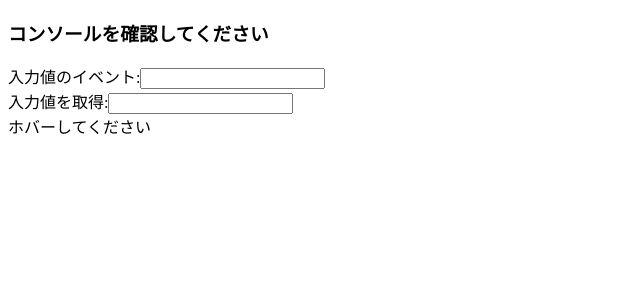
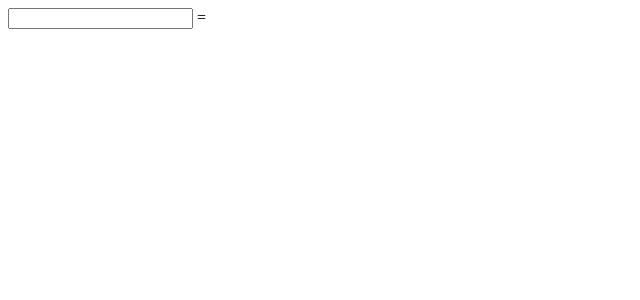
Before and after one commit to Anji0358/react-practice, a React (Vite) app: page / in a window 1280 px wide. Shown: the top 300 px of the page, without its empty margins (0-640 px from the left). Built offline with nearby package versions, Linux system fonts and the light colour scheme.

Commit message:
add :useStateを使った入力された値を表示する練習

```diff
--- a/src/App.tsx
+++ b/src/App.tsx
@@ -1,43 +1,61 @@
-import Child from "./components/Child";
+import { useState } from "react";
+import type{ChangeEvent  } from "react";
 
-const clickHandler = () => {
-  alert("ボタンがクリックされました。");
-}
-const App=()=>{
+const App = () => {
+  const [value, setValue] = useState<string>("");
+
+  const handleChange = (e: ChangeEvent<HTMLInputElement>) => {
+    setValue(e.target.value);
+  };
+
   return (
     <>
-    <div>
-      <h3>コンソールを確認してください</h3>
-      <label>
-        入力値のイベント:
-        <input
-        type="text"
-        onChange={()=>console.log("onChange検知")}
-        // フォーカスを失ったときに検知
-        onBlur={()=>console.log("onBlur検知")}
-        onFocus={()=>console.log("onFocus検知")}
-        />
-      </label>
-    </div>
+      <input type="text" onChange={handleChange} />
+      {" = "}
+      {value}
+    </>
+  );
+};
 
-    <div>
-      <label>
-        入力値を取得:
-        <input type="text" onChange={(e)=>console.log(e.target.value)}/>
-      </label>
-    </div>
+export default App;
+// const clickHandler = () => {
+//   alert("ボタンがクリックされました。");
+// }
+// const App=()=>{
+//   return (
+//     <>
+//     <div>
+//       <h3>コンソールを確認してください</h3>
+//       <label>
+//         入力値のイベント:
+//         <input
+//         type="text"
+//         onChange={()=>console.log("onChange検知")}
+//         // フォーカスを失ったときに検知
+//         onBlur={()=>console.log("onBlur検知")}
+//         onFocus={()=>console.log("onFocus検知")}
+//         />
+//       </label>
+//     </div>
 
-    <div
-      className="hover-event"
-      onMouseEnter={()=>console.log("カーソルが入ってきました。")}
-      onMouseLeave={()=>console.log("カーソルが出ていきました。")}
-      >
-        ホバーしてください
-    </div>
-    </>
+//     <div>
+//       <label>
+//         入力値を取得:
+//         <input type="text" onChange={(e)=>console.log(e.target.value)}/>
+//       </label>
+//     </div>
 
-  )
-}
+//     <div
+//       className="hover-event"
+//       onMouseEnter={()=>console.log("カーソルが入ってきました。")}
+//       onMouseLeave={()=>console.log("カーソルが出ていきました。")}
+//       >
+//         ホバーしてください
+//     </div>
+//     </>
+
+//   )
+// }
 
 // const App = () => {
 //   return (
@@ -48,8 +66,6 @@ const App=()=>{
 //     </>
 //   )
 // }
-
-export default App;
 // const App = () => {
 //   const hello = (arg: string): string => `Hello ${arg}`;
 
```
